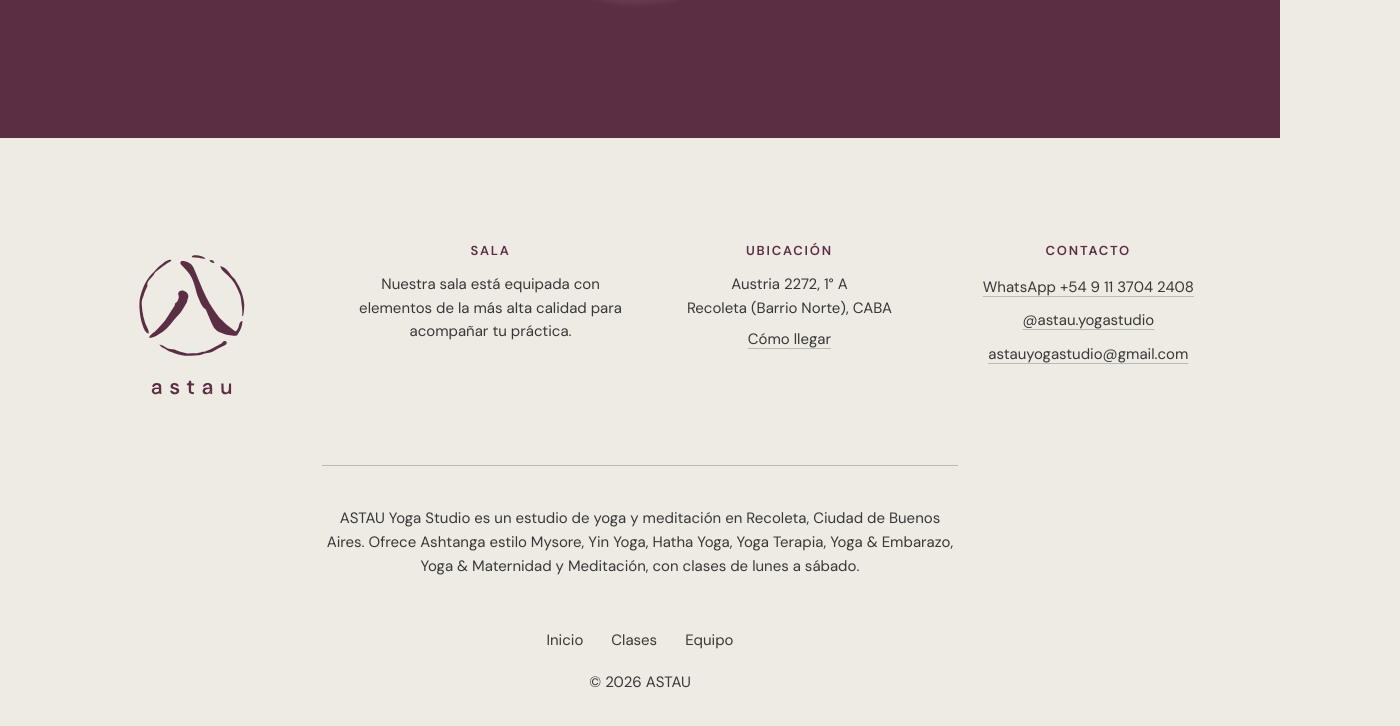
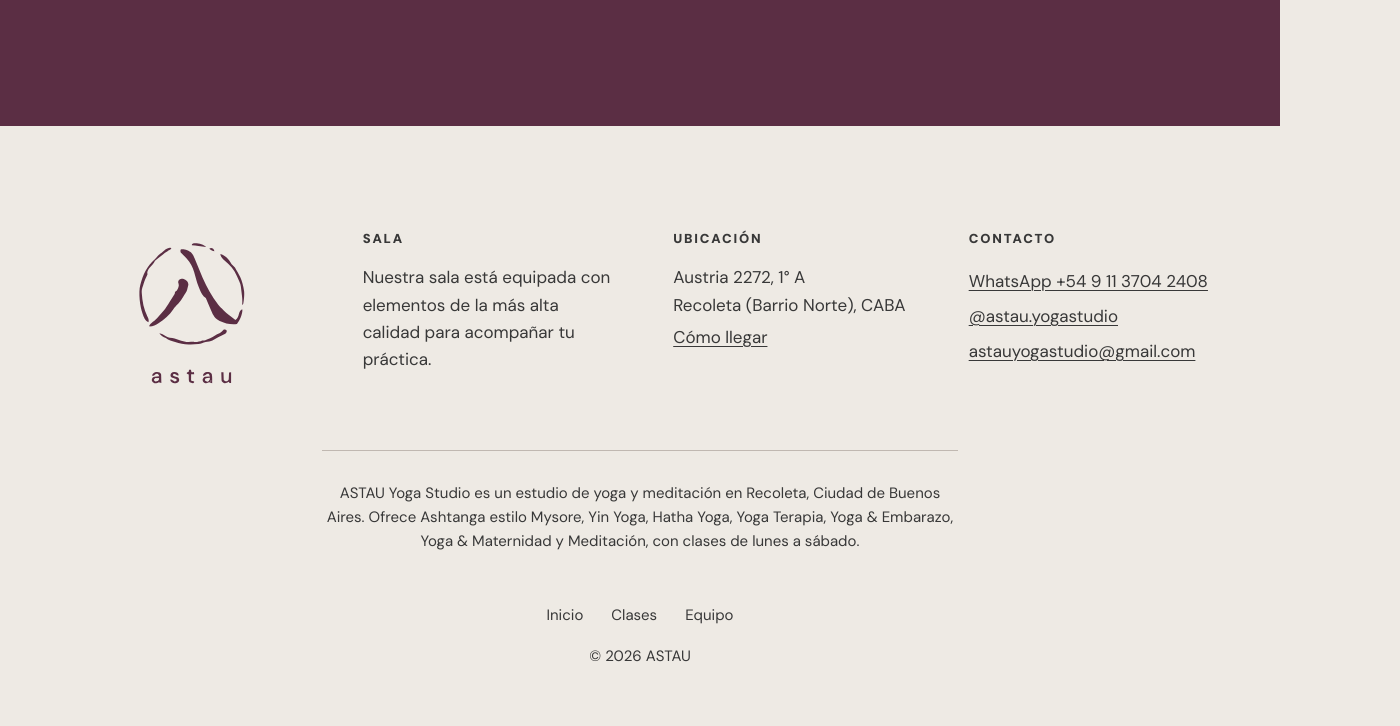
Before and after one commit to juanpabloch/astau_v1, a plain HTML site: page index.html in a window 1280 px wide. Shown: the part 3299-4025 px from the top of the page, 1400 px wide, since content can reach past the window. Drawn offline with Linux system fonts and the light colour scheme.

Commit message:
ajustes en index css

```diff
--- a/assets/css/main.css
+++ b/assets/css/main.css
@@ -17,10 +17,12 @@ html {
   text-size-adjust: 100%;
   scroll-behavior: smooth;
   scroll-padding-top: calc(var(--header-h) + 1.5rem);
+  overflow-x: clip;
 }
 
 body {
   margin: 0;
+  overflow-x: clip;
   background: var(--c-bg);
   color: var(--c-text);
   font-family: var(--font);
@@ -353,6 +355,10 @@ button {
   font-weight: 500;
   letter-spacing: 0.14em;
   text-transform: uppercase;
+}
+
+.menu-toggle:focus, .menu-toggle:active {
+  outline-color: none;
 }
 
 .menu {
@@ -450,6 +456,10 @@ body.menu-open {
     border-color var(--t-fast) var(--ease);
 }
 
+.btn:focus, .btn:active {
+  outline: none;
+}
+
 .btn:hover {
   background: transparent;
   color: var(--c-accent);
@@ -795,6 +805,10 @@ a:hover .media img,
   background: var(--c-sage);
 }
 
+.manifesto {
+  overflow-x: clip;
+}
+
 .manifesto__list {
   display: grid;
   gap: clamp(1.75rem, 3.2vw, 2.75rem);
@@ -838,7 +852,7 @@ a:hover .media img,
 
 .manifesto__statement {
   max-width: 24ch;
-  font-size: clamp(1.75rem, 3.4vw, 2.875rem);
+  font-size: clamp(1.7rem, 3vw, 2.6rem);
   font-weight: 700;
   letter-spacing: -0.025em;
   line-height: 1.12;
@@ -1532,13 +1546,12 @@ html:not(.js) .tabs {
 
 .footer__grid {
   row-gap: var(--s-5);
-  align-items: start;
 }
 
 .footer__logo {
-  display: flex;
+  display: grid;
   justify-content: center;
-  align-items: center;
+  align-content: start;
 }
 
 .footer__logo img {
@@ -1547,52 +1560,50 @@ html:not(.js) .tabs {
 }
 
 .footer__col {
-  display: flex;
-  flex-direction: column;
-  align-items: center;
-  text-align: center;
+  display: grid;
+  grid-template-columns: minmax(0, max-content);
+  justify-content: center;
+  align-content: start;
 }
 
 .footer__col .label {
-  margin-bottom: 0.85rem;
-  font-weight: 600;
-  color: var(--c-accent);
-}
-
-.footer__col p {
-  max-width: 26ch;
-  font-size: clamp(0.9375rem, 1vw, 1.0625rem);
-  line-height: 1.55;
+  margin-bottom: var(--s-2);
+  font-weight: 900;
 }
 
 .footer__col p + p {
-  margin-top: 0.35rem;
+  margin-top: 0.1rem;
 }
 
 .footer__col a {
   display: inline-block;
-  padding-block: 0.15rem;
+  padding-block: 0.2rem;
   text-decoration: underline;
-  text-decoration-color: var(--c-line);
   text-decoration-thickness: 1px;
-  text-underline-offset: 0.25em;
-  transition:
-    color var(--t-fast) var(--ease),
-    text-decoration-color var(--t-fast) var(--ease);
+  text-underline-offset: 0.2em;
+  transition: color var(--t-fast) var(--ease);
 }
 
 .footer__col a:hover {
   color: var(--c-accent);
-  text-decoration-color: currentColor;
+}
+
+.footer__col p {
+  max-width: 22ch;
+  font-size: var(--fs-body);
 }
 
 .footer__about {
   max-width: 62ch;
-  margin: var(--s-5) auto 0;
-  padding-top: var(--s-4);
+  margin-top: var(--s-6);
+  padding-top: var(--s-3);
   border-top: 1px solid var(--c-line);
   font-size: var(--fs-small);
+
+  margin: 0 auto;
+  margin-top: 60px;
   text-align: center;
+  padding-top: 30px;
 }
 
 .footer__bottom {
@@ -1647,15 +1658,6 @@ html:not(.js) .tabs {
     grid-template-columns: repeat(2, minmax(0, 1fr));
     gap: var(--gap);
   }
-
-  .footer__grid {
-    grid-template-columns: repeat(3, minmax(0, 1fr));
-    column-gap: var(--gap);
-  }
-
-  .footer__logo {
-    grid-column: 1 / -1;
-  }
 }
 
 @media (min-width: 64rem) {
@@ -1948,14 +1950,8 @@ html:not(.js) .tabs {
     align-items: flex-start;
   }
 
-  .footer__grid {
-    grid-template-columns: repeat(12, minmax(0, 1fr));
-    align-items: start;
-  }
-
   .footer__logo {
     grid-column: 1 / span 3;
-    align-self: center;
   }
 
   .footer__col:nth-child(2) {
--- a/assets/js/main.js
+++ b/assets/js/main.js
@@ -185,8 +185,8 @@
     var cta = $(".manifesto__cta", manifesto);
     if (!lines.length) return;
 
-    var delay = 200;      /* Espera inicial antes de la 1ª frase (ms) */
-    var step = 950;       /* Tiempo entre el inicio de una frase y la siguiente (ms) */
+    var delay = 40;      /* Espera inicial antes de la 1ª frase (ms) */
+    var step = 900;       /* Tiempo entre el inicio de una frase y la siguiente (ms) */
     var duration = 1800;  /* Duración del recorrido/desenfoque de cada frase (ms) */
 
     manifesto.style.setProperty("--line-duration", duration + "ms");
@@ -218,7 +218,7 @@
           }
         });
       },
-      { rootMargin: "0px 0px -22% 0px", threshold: 0.25 }
+      { rootMargin: "0px 0px -22% 0px", threshold: 0.15 }
     );
 
     observer.observe(manifesto);
```
